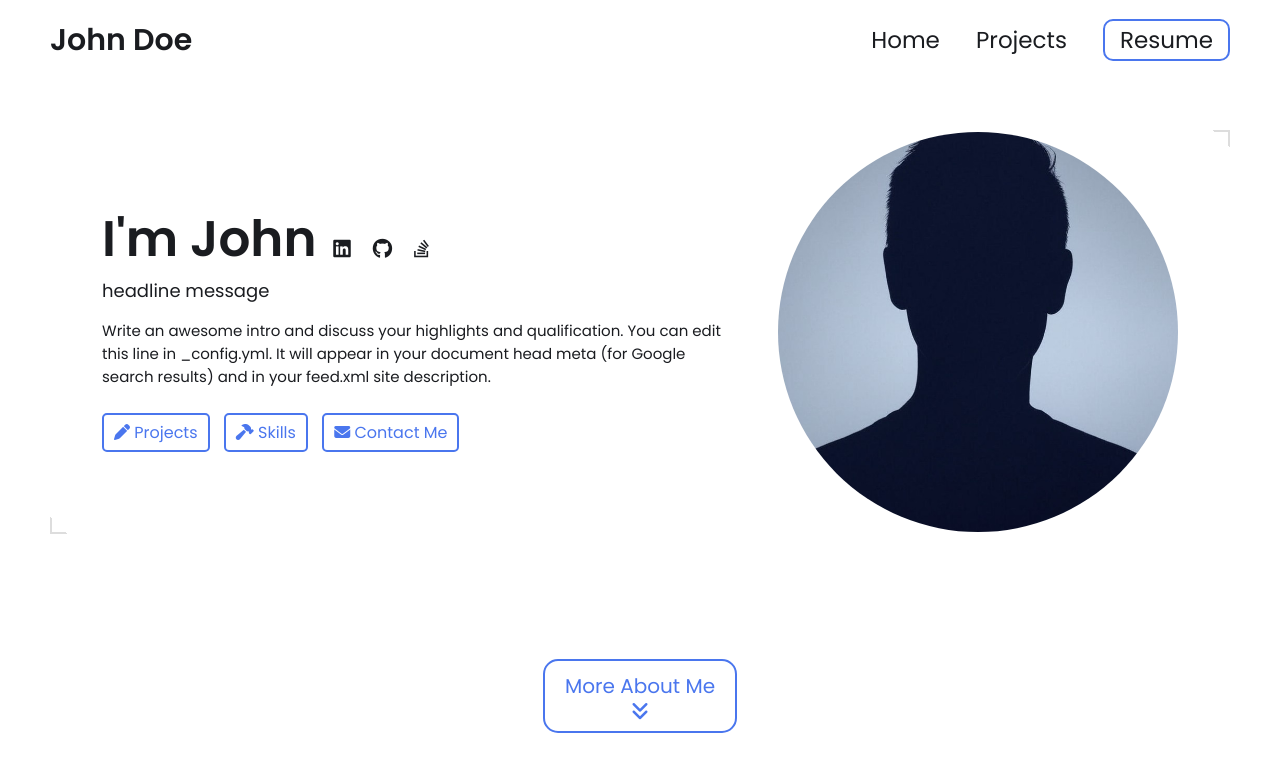
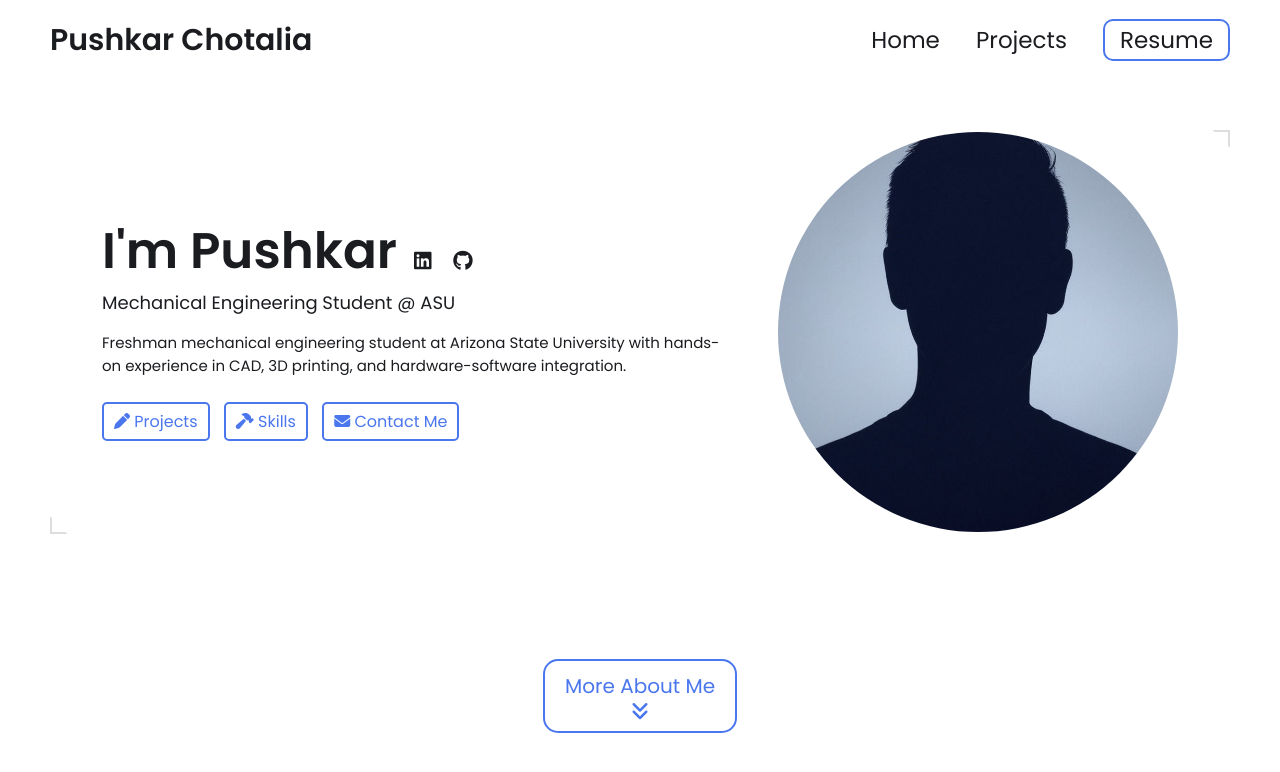
Before and after one commit to Urabite/urabite.github.io, a Jekyll site: the page built from index.html, in a window 1280 px wide and 900 px high. Shown: the top 772 px of the window. Built offline with Jekyll 4.4.1, drawn with Linux system fonts in a browser that asks for light colours.

Commit message:
Update _config.yml

```diff
--- a/_config.yml
+++ b/_config.yml
@@ -7,17 +7,17 @@
 
 # Main Page Setup
 
-title: John Doe's Portfolio # This is what shows up in the tab of the browser
+title: Pushkar Chotalia's Portfolio # This is what shows up in the tab of the browser
 
 
 
 # Hero Section
-name: John Doe
-headline: headline message
+name: Pushkar Chotalia
+headline: Mechanical Engineering Student @ ASU
 description: >- # dont remove this line. this will ignore all new lines until the next section
-  Write an awesome intro and discuss your highlights and qualification. You can edit this
-  line in _config.yml. It will appear in your document head meta (for
-  Google search results) and in your feed.xml site description.
+  Freshman mechanical engineering student at Arizona State University
+  with hands-on experience in CAD, 3D printing, and hardware-software
+  integration.
 
 # Place your profile image in /assets/images/profile-image/folder and edit the file name
 profile_image: ./assets/images/profile-image/avatar.jpeg
@@ -31,9 +31,9 @@ resume-url: https://drive.google.com/file/d/13Z3duVzh-gguPU5r03oJVEE6rV9rd3DS/vi
 # Set up external links - this will show up as small icons next to your name.
 
 external-links:    # input only your own url slug. The icons with missing entries will not appear.
-  linkedin: test    # https://www.linkedin.com/in/{your url slug}
-  github: leea12    # https://github.com/{your url slug}
-  stackoverflow: test      # https://stackoverflow.com/users/{your url slug}
+  linkedin: pushkar-chotalia    # https://www.linkedin.com/in/{your url slug}
+  github: Urabite    # https://github.com/{your url slug}
+  stackoverflow:      # https://stackoverflow.com/users/{your url slug}
   medium:            # https://medium.com/@{your url slug}
   x-twitter:   # https://x.com/{your url slug}
   threads:            # https://threads.net/@{your url slug}
```
